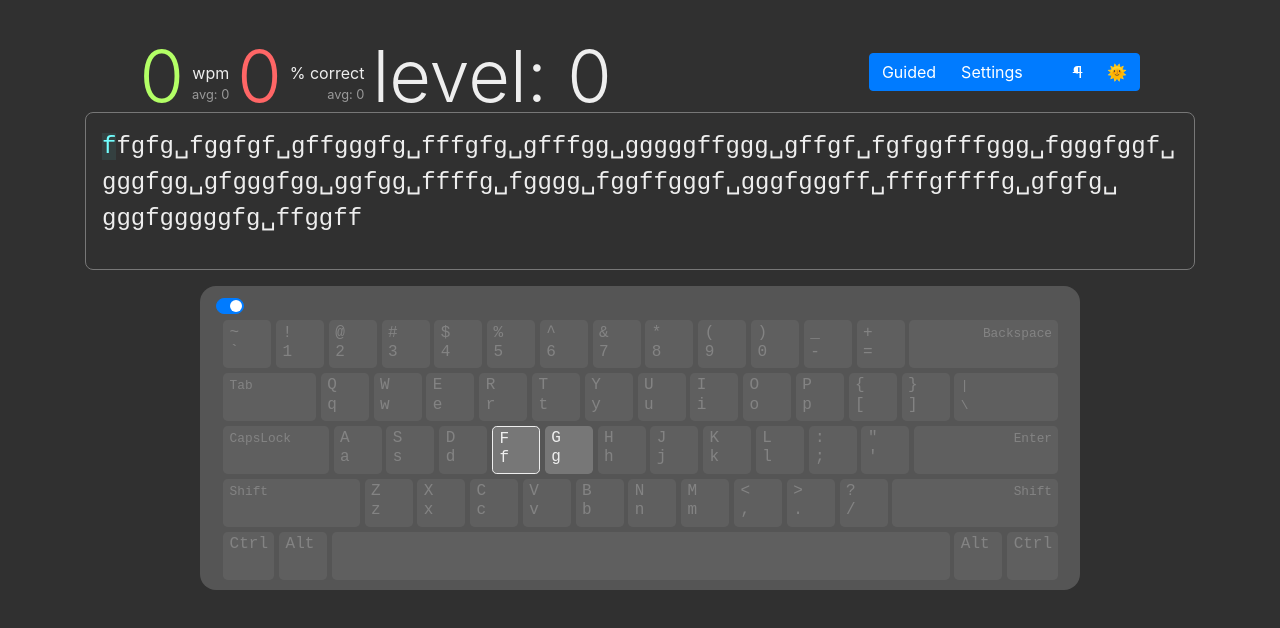
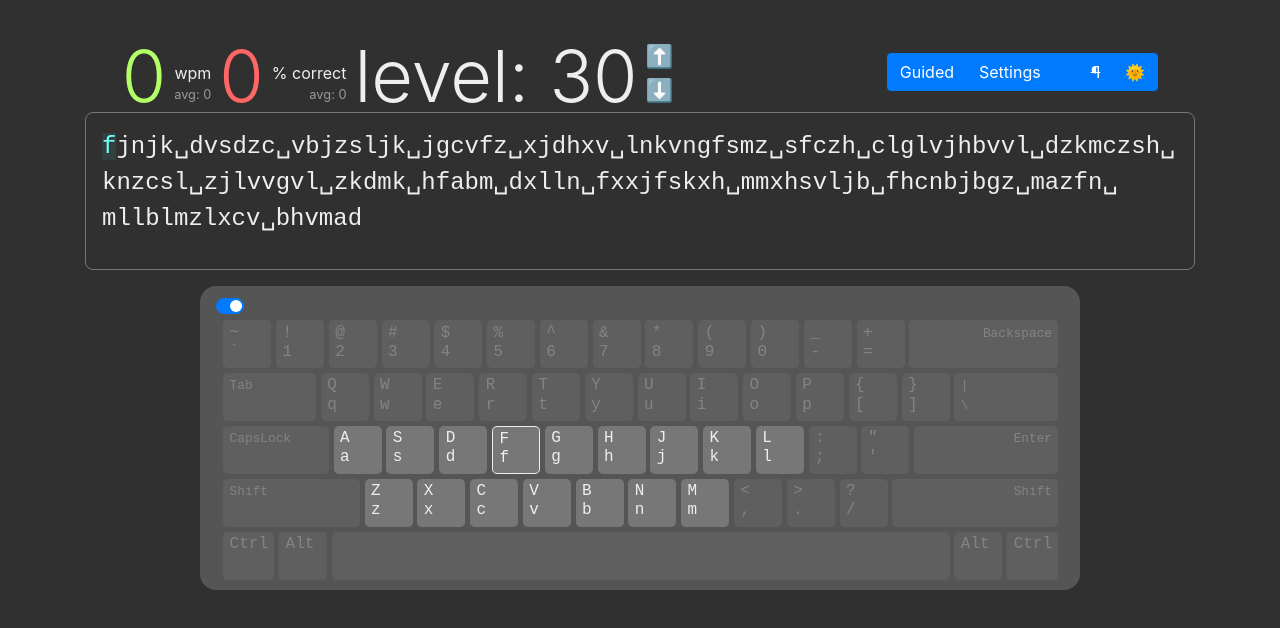
Before and after one commit to sqwxl/type_trainer, a React (Create React App) app: page / in a window 1280 px wide. Shown: the top 628 px of the page. Built offline with nearby package versions, Linux system fonts and the light colour scheme.

Commit message:
fixing issue with highlighted keys not appearing correctly

```diff
--- a/src/assets/languages/english/English.ts
+++ b/src/assets/languages/english/English.ts
@@ -54,7 +54,6 @@ const characterSet = new CharacterSet([
   { code: ["Slash"], glyph: "?", type: "PUNCTUATION", behavior: "APPEND" },
   { code: ["Semicolon"], glyph: ";", type: "PUNCTUATION", behavior: "APPEND" },
   { code: ["Semicolon"], glyph: ":", type: "PUNCTUATION", behavior: "APPEND" },
-  { code: ["Quote", "KeyS"], glyph: "'s", type: "PUNCTUATION", behavior: "APPEND" },
   { code: ["Quote"], glyph: "'", type: "PUNCTUATION", behavior: "SPLIT" },
   { code: ["Minus"], glyph: "-", type: "PUNCTUATION", behavior: "SPLIT" },
   {
--- a/src/components/Modals/SettingsModal/SettingsModal.tsx
+++ b/src/components/Modals/SettingsModal/SettingsModal.tsx
@@ -1,6 +1,5 @@
 import React, { useState } from "react"
 import { Button, Modal } from "react-bootstrap"
-import { Course } from "../../../assets/courses/Courses"
 import { Language } from "../../../core/Language"
 import TrainingText from "../../../core/TrainingText"
 import { sanitizeCode } from "../../../utils/text-utils"
@@ -12,7 +11,6 @@ interface MyProps {
   show: boolean
   mode: TrainingMode
   language: Language
-  guidedCourse: Course
   guidedLevelIndex: number | undefined
   guidedWordLength: { min: number; max: number }
   guidedNumWords: number
@@ -31,7 +29,6 @@ interface MyProps {
 
 const SettingsModal: React.FC<MyProps> = (props: MyProps) => {
   let [draftSettings, setDraftSettings] = useState({
-    guidedCourse: props.guidedCourse,
     guidedLevelIndex: props.guidedLevelIndex,
     guidedWordLength: props.guidedWordLength,
     guidedNumWords: props.guidedNumWords,
--- a/src/components/Toolbar/QuickStats.tsx
+++ b/src/components/Toolbar/QuickStats.tsx
@@ -4,6 +4,7 @@ import { TrainingMode } from "../defaultState"
 
 const Wrapper = styled.div`
   display: flex;
+  flex-direction: row
 `
 const BigStat = styled.h1`
   color: ${props => props.color};
@@ -38,6 +39,7 @@ interface MyProps {
   successRateAverage: number
   guidedLevelIndex: number
   levelDescription: string
+  changeLevel: (lvl: number) => void
 }
 
 const QuickStats: React.FC<MyProps> = props => {
@@ -57,7 +59,15 @@ const QuickStats: React.FC<MyProps> = props => {
         <SmallStackLabel> % correct</SmallStackLabel>
         <Avg>avg: {props.successRateAverage}</Avg>
       </SmallStack>
-      {props.mode !== TrainingMode.GUIDED || <BigStat className="display-3" >level: {props.guidedLevelIndex}</BigStat>}
+      {props.mode !== TrainingMode.GUIDED || (
+        <div style={{display: 'flex', flexDirection: 'row', overflow: 'hidden'}}>
+          <BigStat className="display-3">level: {props.guidedLevelIndex}</BigStat>
+          <div style={{display: 'flex', flexDirection: 'column'}}>
+            <div style={{fontSize: '1.4rem', userSelect: 'none', fontFamily: 'sans-serif'}} onClick={() => props.changeLevel(props.guidedLevelIndex + 1)}>⬆️</div>
+            <div style={{fontSize: '1.4rem', userSelect: 'none', fontFamily: 'sans-serif'}} onClick={() => props.changeLevel(props.guidedLevelIndex - 1 || 0)}>⬇️</div>
+          </div>
+        </div>
+      )}
     </Wrapper>
   )
 }
--- a/src/components/TypeTrainer.tsx
+++ b/src/components/TypeTrainer.tsx
@@ -23,6 +23,7 @@ import FontSizeToggle from "./Toolbar/FontSizeToggle"
 import QuickStats from "./Toolbar/QuickStats"
 import Toolbar from "./Toolbar/Toolbar"
 import Keyboard from "../core/Keyboard"
+import CharacterSet, { CharacterType } from "../core/CharacterSet"
 
 export class TypeTrainer extends React.Component<{}, State> {
   static contextType = ThemeContext
@@ -129,7 +130,7 @@ export class TypeTrainer extends React.Component<{}, State> {
   }
 
   setTrainingMode(mode: TrainingMode = this.state.trainingMode): void {
-    this.prepareNewSession({ trainingMode: mode, machineState: 'INIT' })
+    this.prepareNewSession({ trainingMode: mode, machineState: "INIT" })
   }
 
   private static isEOF(state: State): boolean {
@@ -183,7 +184,7 @@ export class TypeTrainer extends React.Component<{}, State> {
   prepareNewSession(newState: any = {}): void {
     const draftState = { ...this.state, ...newState }
     console.table(draftState)
-    if (draftState.machineState === "INIT" || draftState.machineState === 'SETTINGS') {
+    if (draftState.machineState === "INIT" || draftState.machineState === "SETTINGS") {
       draftState.trainingStringGenerator = this.newStringGenerator(draftState)
       draftState.trainingString = draftState.trainingStringGenerator.generate(draftState)
     } else {
@@ -192,7 +193,7 @@ export class TypeTrainer extends React.Component<{}, State> {
 
     draftState.cursor = 0
     draftState.mistakeCharIndices = new Set()
-
+    draftState.currentActiveKeyCodes = this.getCurrentActiveKeyCodes(draftState)
     this.setState(
       state => ({ ...state, ...draftState, machineState: "READY" }),
       () => this.logStatus()
@@ -214,14 +215,15 @@ export class TypeTrainer extends React.Component<{}, State> {
 
     const guidedLevelIndex = this.nextLevelIndex(successRate)
 
-    this.setState({ totalSessions, wordsPerMinute, wordsPerMinuteAverage, successRate, successRateAverage, guidedLevelIndex }, () =>
-      this.prepareNewSession()
+    this.setState(
+      { totalSessions, wordsPerMinute, wordsPerMinuteAverage, successRate, successRateAverage, guidedLevelIndex },
+      () => this.prepareNewSession()
     )
   }
 
   nextLevelIndex(successRate: number) {
     const currentLvl = this.state.guidedLevelIndex
-    if (successRate >= 97 && currentLvl < this.state.guidedCourse.levels.length - 1) {
+    if (successRate >= 97 && currentLvl < this.state.guidedCourseLevels.length - 1) {
       return currentLvl + 1
     } else if (successRate <= 50 && currentLvl > 0) {
       return currentLvl - 1
@@ -248,7 +250,7 @@ export class TypeTrainer extends React.Component<{}, State> {
         generator = new GuidedModeStringGenerator(
           this.state.keyboard,
           this.state.language,
-          this.state.guidedCourse.levels
+          this.state.guidedCourseLevels
         )
         break
       case TrainingMode.PRACTICE:
@@ -269,7 +271,7 @@ export class TypeTrainer extends React.Component<{}, State> {
 
   private getCurrentLevel(): CourseLevel {
     // return final level (full keyboard) if lvl is undefined
-    return this.state.guidedCourse.levels[this.state.guidedLevelIndex]
+    return this.state.guidedCourseLevels[this.state.guidedLevelIndex]
   }
 
   toggleTheme(): void {
@@ -284,25 +286,47 @@ export class TypeTrainer extends React.Component<{}, State> {
     this.setState({ uiShowWhiteSpaceSymbols: !this.state.uiShowWhiteSpaceSymbols })
   }
 
-  currentActiveKeyCodes(): KeyCode[] {
-    const globalUsedKeyCodes = this.state.language.uniqueKeyCodes
-    if (this.state.trainingMode === TrainingMode.GUIDED) {
-      const keyboard = this.state.keyboard
+  getCurrentActiveKeyCodes(state: any = {}): KeyCode[] {
+    const draftState: State = { ...this.state, ...state }
+
+    const globalUsedKeyCodes = draftState.language.uniqueKeyCodes
+    const noKeyOnlyOfType = (type: CharacterType) => (code: KeyCode): boolean =>
+      draftState.language.characterSet.filterByCode(code).every(ch => ch.type !== type)
+
+    if (draftState.trainingMode === TrainingMode.GUIDED) {
+      const keyboard = draftState.keyboard
       const { keyBoardRows: rows, hand, fingers } = this.getCurrentLevel()
-      let active: KeyCode[] = []
-      const activeRows = rows.map(row => keyboard.layout[row])
-      activeRows.forEach(row => {
-        active = active.concat(
-          row
-            .filter(keyCap => {
-              const belongsToHand = hand === Hand.ANY || hand === keyCap.fingerHand.hand
-              const belongsToFingers = fingers[0] === Finger.ANY || fingers.includes(keyCap.fingerHand.finger)
-              const belongsToGlobalUsed = globalUsedKeyCodes.includes(keyCap.code)
-              return belongsToHand && belongsToFingers && belongsToGlobalUsed
-            })
-            .map(keyCap => keyCap.code)
-        )
-      })
+      let active: KeyCode[] = rows
+        .reduce((arr: KeyCode[], row) => arr.concat(keyboard.keyCodeLayout[row]), [])
+        .filter(code => globalUsedKeyCodes.includes(code))
+        .filter(code => hand === Hand.ANY || hand === keyboard.fingerMap[code].hand)
+        .filter(code => fingers[0] === Finger.ANY || fingers.includes(keyboard.fingerMap[code].finger))
+        .filter(noKeyOnlyOfType("WHITESPACE"))
+
+      if (!draftState.guidedHasPunctuation) {
+        active = active.filter(noKeyOnlyOfType("PUNCTUATION"))
+      } else {
+        const punct = CharacterSet.uniqueKeyCodes(draftState.language.characterSet.punctSet)
+        for (let p of punct) {
+          if (!active.includes(p)) active.push(p)
+        }
+      }
+      if (!draftState.guidedHasNumbers) {
+        active = active.filter(noKeyOnlyOfType("NUMBER"))
+      } else {
+        const nums = CharacterSet.uniqueKeyCodes(draftState.language.characterSet.numberSet)
+        for (let n of nums) {
+          if (!active.includes(n)) active.push(n)
+        }
+      }
+      if (!draftState.guidedHasSpecials) {
+        active = active.filter(noKeyOnlyOfType("SPECIAL"))
+      } else {
+        const spec = CharacterSet.uniqueKeyCodes(draftState.language.characterSet.specialSet)
+        for (let s of spec) {
+          if (!active.includes(s)) active.push(s)
+        }
+      }
       return active
     } else {
       return globalUsedKeyCodes
@@ -326,7 +350,6 @@ export class TypeTrainer extends React.Component<{}, State> {
           onHide={() => this.setSettingsModalShow(false)}
           mode={this.state.trainingMode}
           language={this.state.language}
-          guidedCourse={this.state.guidedCourse}
           guidedLevelIndex={this.state.guidedLevelIndex}
           guidedWordLength={this.state.guidedWordLength}
           guidedNumWords={this.state.guidedNumWords}
@@ -342,7 +365,17 @@ export class TypeTrainer extends React.Component<{}, State> {
         ></SettingsModal>
         <Container fluid className="App" style={this.state.uiTheme}>
           <Toolbar
-            stats={<QuickStats key="quickStats" {...this.state} mode={this.state.trainingMode} levelDescription={this.getCurrentLevel().description} />}
+            stats={
+              <QuickStats
+                key="quickStats"
+                {...this.state}
+                mode={this.state.trainingMode}
+                levelDescription={this.getCurrentLevel().description}
+                changeLevel={(lvl: number) =>
+                  this.prepareNewSession({ guidedLevelIndex: lvl % this.state.guidedCourseLevels.length })
+                }
+              />
+            }
             buttons={
               <ButtonGroup aria-label="App settings">
                 <Button key="openModeSelectModalBtn" onClick={() => this.setModeModalShow(true)}>
@@ -380,7 +413,7 @@ export class TypeTrainer extends React.Component<{}, State> {
             <VirtualKeyboard
               layout={this.state.keyboard}
               pressed={this.state.currentUserPressedKeys}
-              active={this.currentActiveKeyCodes()}
+              active={this.state.currentActiveKeyCodes}
               currentKey={this.state.language.characterSet.mapGlyphToKeyCode(
                 this.state.trainingString[this.state.cursor]
               )}
--- a/src/components/defaultState.ts
+++ b/src/components/defaultState.ts
@@ -5,12 +5,13 @@ import TrainingText from "../core/TrainingText"
 import { CSSCustomProperties } from "./Contexts/ThemeContext/css"
 import { themes } from "./Contexts/ThemeContext/ThemeContext"
 
-import Courses, { Course } from "../assets/courses/Courses"
+import Courses, { Course, CourseLevel } from "../assets/courses/Courses"
 import English from "../assets/languages/english/English"
 import qwerty from "../assets/keyboard_layouts/en_qwerty"
 import state_and_revolution from "../assets/texts/state_and_revolution"
+import { KeyCode } from "../core/KeyCode"
 
-export const FontSizes = ["1rem", "1.5rem", "3rem"]
+export const FontSizes = ["1rem", "1.5rem", "2.25rem"]
 export type MachineState = "INIT" | "LOADED" | "READY" | "PAUSED" | "TRAINING" | "SETTINGS"
 
 export enum TrainingMode {
@@ -63,6 +64,7 @@ export enum CodeLanguage {
 
 export interface State {
   machineState: MachineState
+  currentActiveKeyCodes: KeyCode[]
   currentUserPressedKeys: Set<string>
   trainingStringGenerator: TrainingStringGenerator
   trainingString: string
@@ -84,6 +86,7 @@ export interface State {
   trainingStringFontSize: number
 
   guidedCourse: Course
+  guidedCourseLevels: CourseLevel[]
   guidedLevelIndex: number
   guidedWordLength: {min: number, max: number}
   guidedNumWords: number
@@ -105,6 +108,7 @@ export const defaultState: State = {
   keyboard: defaultLayout,
   trainingMode: defaultMode,
   trainingStringGenerator: defaultGenerator,
+  currentActiveKeyCodes: [],
   currentUserPressedKeys: new Set(),
   trainingString: "",
   cursor: 0,
@@ -123,7 +127,8 @@ export const defaultState: State = {
   trainingStringFontSize: 1,
 
   guidedCourse: defaultCourse,
-  guidedLevelIndex: 0,
+  guidedCourseLevels: defaultCourse.levels,
+  guidedLevelIndex: 30,
   guidedWordLength: {min:5, max: 12},
   guidedNumWords: 20,
   guidedHasCaps: false,
--- a/src/core/CharacterSet.ts
+++ b/src/core/CharacterSet.ts
@@ -50,8 +50,8 @@ export default class CharacterSet {
     }, [])
   }
 
-  uniqueKeyCodes(): KeyCode[] {
-    return this._characters.reduce((arr: KeyCode[], character) => {
+  static uniqueKeyCodes(cs: Character[]): KeyCode[] {
+    return cs.reduce((arr: KeyCode[], character) => {
       for (const code of character.code) {
         if (!arr.includes(code)) {
           arr = arr.concat(code)
@@ -68,4 +68,10 @@ export default class CharacterSet {
     if (character != null) return character.code[0]
     return "NONE"
   }
+
+  filterByCode(code: KeyCode): Character[] {
+    const arr = this._characters.filter(character => character.code.includes(code))
+    if (arr == null) return []
+    return arr
+  }
 }
--- a/src/core/Language.ts
+++ b/src/core/Language.ts
@@ -20,7 +20,7 @@ export class Language {
     this.vowels = vowels
     this.characters = this.characterSet.characters
     this.uniqueGlyphs = CharacterSet.uniqueGlyphs(this.characters)
-    this.uniqueKeyCodes = this.characterSet.uniqueKeyCodes()
+    this.uniqueKeyCodes = CharacterSet.uniqueKeyCodes(this.characters)
     this.alphabet = this.characterSet.letterSet.map(({glyph}) => glyph)
     this.numbers = this.characterSet.numberSet.map(({glyph}) => glyph)
     this.punctuation = this.characterSet.punctSet.map(({glyph}) => glyph)
--- a/src/core/TrainingStringGenerator/TrainingStringGenerator.ts
+++ b/src/core/TrainingStringGenerator/TrainingStringGenerator.ts
@@ -180,14 +180,15 @@ export class PracticeModeStringGenerator implements TrainingStringGenerator {
       if (!next.isValid) return true
       if (cursor.index - startIdx < minimalLength) return false
       if ((isPeriodMark(cursor.ch) || isBracketMark(cursor.ch)) && isNewLine(next.ch)) return true
-      if (wantedBrackets.length === 0) {
-        if (isPeriodMark(cursor.ch) && !isPeriodMark(next.ch)) return true
-        if (isBracketMark(cursor.ch) && sentenceHasOuterBracket) return true
+      if (wantedBrackets.length === 0 && !isPeriodMark(next.ch)) {
+        // Successive period marks
+        if (isPeriodMark(cursor.ch)) return true
+        if (isBracketMark(cursor.ch) && sentenceHasPeriod) return true
       }
       return false
     }
 
-    let sentenceHasOuterBracket = isBracketMark(cursor.ch)
+    let sentenceHasPeriod = false
     let endReached = false
     const isApostrophe = (ch: string) => {
       if (ch !== "'") return false
@@ -213,6 +214,7 @@ export class PracticeModeStringGenerator implements TrainingStringGenerator {
             wantedBrackets.push(bracketPair != null ? bracketPair : glyph) // TODO: generalize
           }
         }
+        if (isPeriodMark(cursor.ch) && wantedBrackets.length !== 0) sentenceHasPeriod = true
         endReached = isEndOfSentence(cursor)
       }
       if (!endReached) cursor = this.cursorAt(cursor.index + 1)
--- a/src/utils/course-utils.ts
+++ b/src/utils/course-utils.ts
@@ -15,10 +15,10 @@ export const codesAtCourseLevel = (charSet: CharacterSet, level: CourseLevel, ke
   const specifiesRows = level.keyBoardRows != null;
   const specifiesHand = level.hand != null;
   const specifiesFingers = level.fingers != null && level.fingers.length > 0;
+  const keyCodes = CharacterSet.uniqueKeyCodes(charSet.characters);
 
-  if (!specifiesRows && !specifiesHand && !specifiesFingers) return charSet.uniqueKeyCodes();
+  if (!specifiesRows && !specifiesHand && !specifiesFingers) return keyCodes
 
-  const keyCodes = charSet.uniqueKeyCodes()
   const rowCodes: KeyCode[] = []
   if (specifiesRows) {
     rowCodes.push(...level.keyBoardRows.reduce((codes: KeyCode[], row) => codes.concat(keyboard.keyCodeLayout[row]), []))
```
Also changed, not shown: 6 other files (tests, documents, lock files or other folders).
